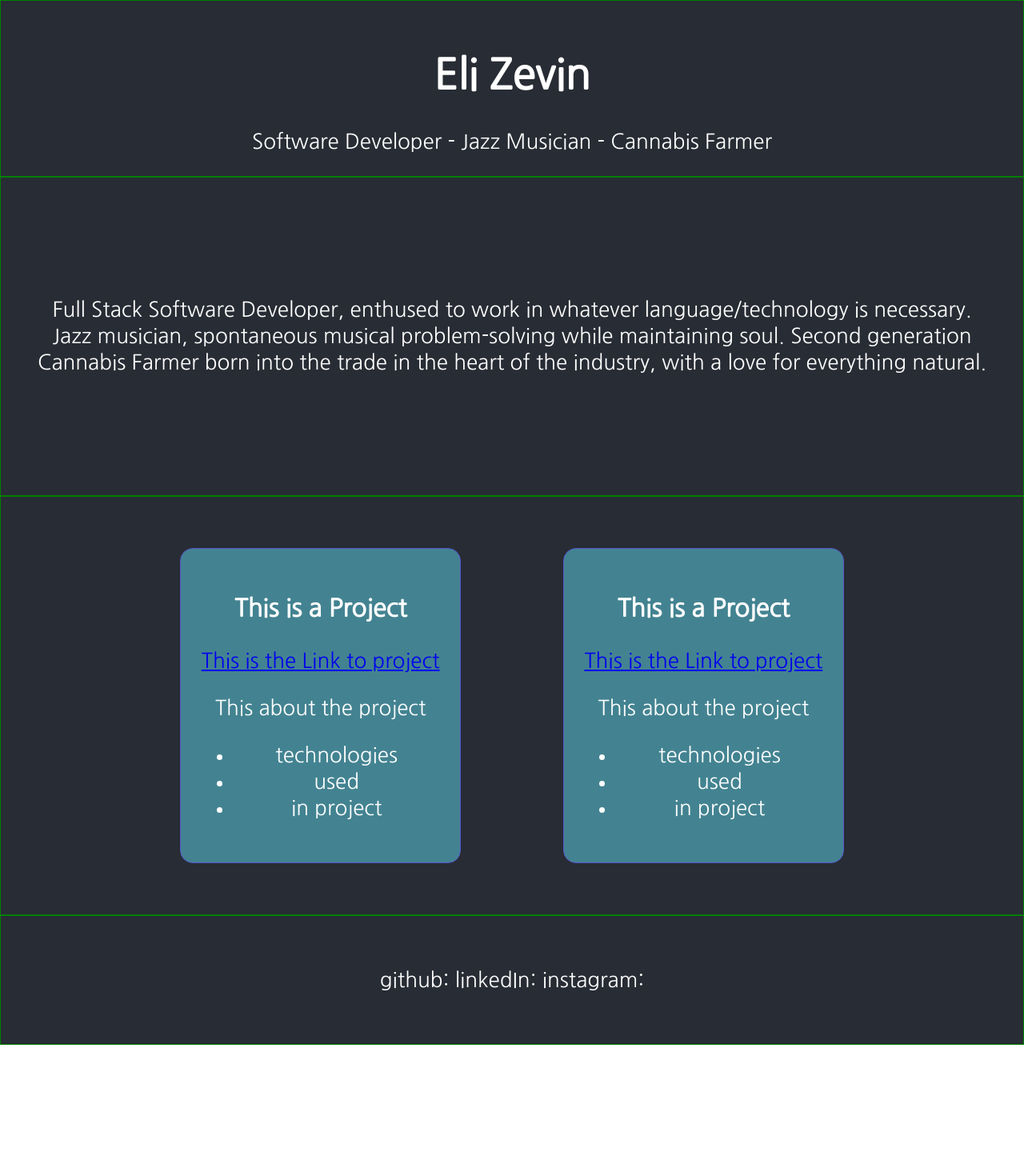
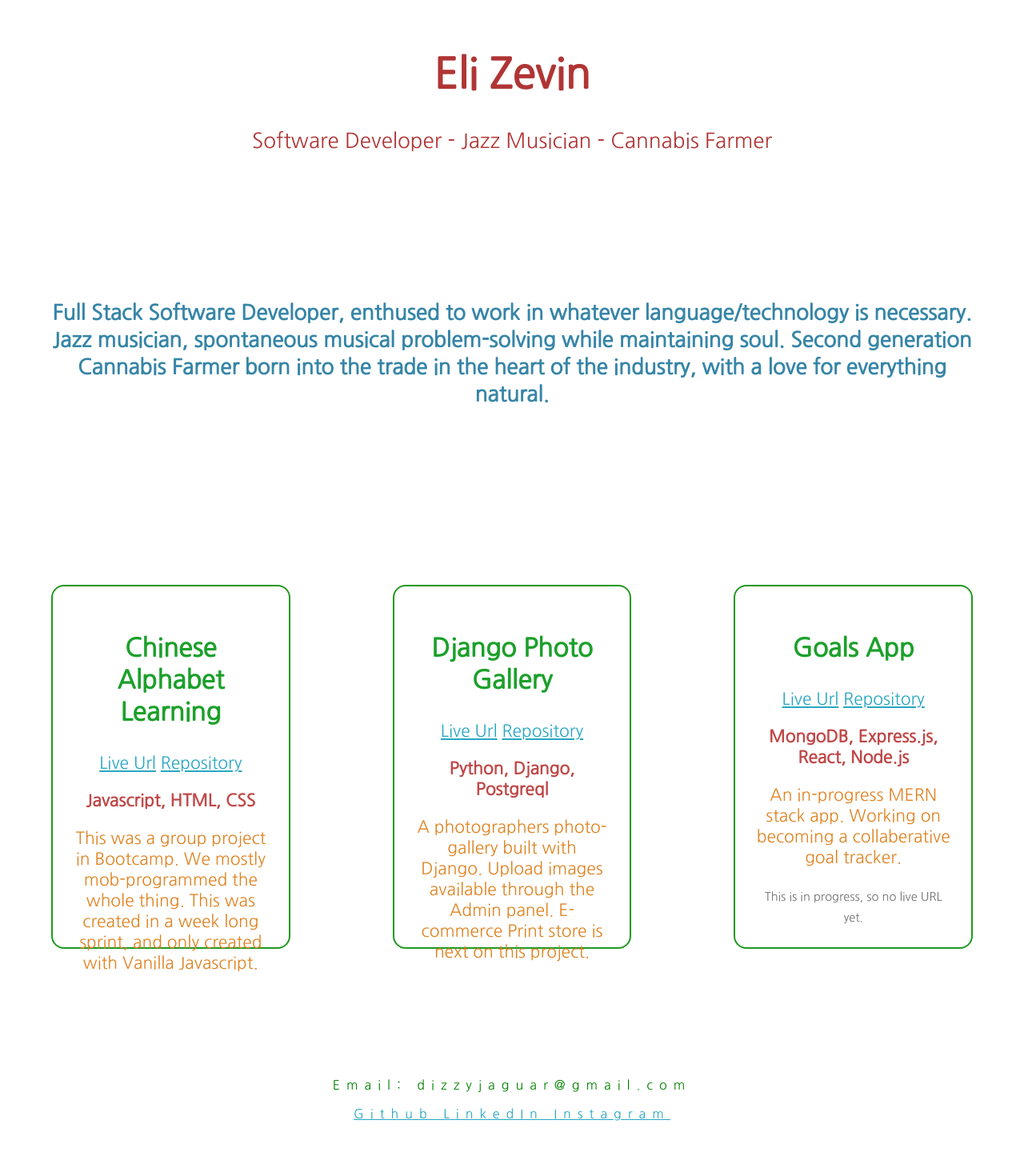
Before and after one commit to dizzyjaguar/portfolio, a React (Create React App) app: page / in a window 1280 px wide. Shown: the top 1440 px of the page at 80% size. Before the commit the page ends 1306 px from the top, so only its background shows below. Built offline with nearby package versions, Linux system fonts and the light colour scheme.

Commit message:
more updates

```diff
--- a/src/components/App/App.css
+++ b/src/components/App/App.css
@@ -1,5 +1,12 @@
 @import url('https://fonts.googleapis.com/css?family=Nanum+Gothic&display=swap');
 
+a {
+  color: rgb(40, 166, 194);
+}
+
+a:hover {
+  color: rgb(218, 104, 18);
+}
 
 .App {
   text-align: center;
@@ -9,72 +16,77 @@
 
 
 .Header {
-  background-color: #282c34;
+  background-color: #ffffff;
   min-height: 20vh;
   display: flex;
   flex-direction: column;
   align-items: center;
   justify-content: center;
-  border: 1px solid green;
   font-size: calc(10px + 2vmin);
-  color: white;
+  color: rgb(176, 53, 53);
   padding: 2%;
 }
 
-.Header span {
-
-}
-
 .About {
-  background-color: #282c34;
+  background-color: #ffffff;
   min-height: 40vh;
   display: flex;
   flex-direction: column;
   align-items: center;
   justify-content: center;
-  border: 1px solid green;
   font-size: calc(10px + 2vmin);
-  color: white;
-  padding: 3%;
+  padding: 5%;
 }
 
 .About p {
-
+  color: rgb(54, 133, 167);
+  font-weight: 800;
+  line-height: 130%;
 }
 
 .Projects {
-  background-color: #282c34;
+  background-color: #ffffff;
   min-height: 40vh;
   display: flex;
   flex-direction: row;
   align-items: center;
   justify-content: center;
-  border: 1px solid green;
-  font-size: calc(10px + 2vmin);
-  color: white;
+}
+
+.Footer {
+  color: green;
+  padding: 5em;
+  letter-spacing: .5em;
 }
 
 .Project-Item {
   display: inline-block;
-  background-color: rgb(67, 131, 145);
-  border: 1px solid rgb(84, 84, 205);
+  background-color: rgb(255, 255, 255);
+  border: 2px solid rgb(32, 153, 32);
   border-radius: 1rem;
   padding: 2%;
   margin: 5%;
+  width: 40rem;
+  height: 25rem;
+  font-size: calc(5px + 2vmin);
 }
 
-.Footer {
-  background-color: #282c34;
-  min-height: 20vh;
-  display: flex;
-  flex-direction: column;
-  align-items: center;
-  justify-content: center;
-  border: 1px solid green;
-  font-size: calc(10px + 2vmin);
-  color: white;
+.Technology {
+  color: rgb(192, 72, 72);
+  font-weight: bolder;
 }
 
-.App-link {
-  color: #61dafb;
+.Description {
+  color: rgb(223, 131, 33);
+  font-weight: 500 ;
 }
+
+.Extra {
+  color: rgb(114, 111, 111);
+  font-size: .7em;
+}
+
+.Title {
+  color: rgb(28, 160, 43);
+  font-size: 1.5em;
+};
--- a/src/components/Footer/Footer.js
+++ b/src/components/Footer/Footer.js
@@ -5,10 +5,11 @@ export default class Footer extends Component {
     return (
       <div className='Footer'>
         <p>
-          github:
-          linkedIn:
-          instagram:
+          Email: dizzyjaguar@gmail.com
         </p>
+        <a href='https://github.com/dizzyjaguar'>Github </a>
+        <a href='https://www.linkedin.com/in/eli-zevin/'>LinkedIn </a>
+        <a href='https://www.instagram.com/eli.zevin'>Instagram </a>
       </div>
     )
   }
--- a/src/components/ProjectItem/ProjectItem.js
+++ b/src/components/ProjectItem/ProjectItem.js
@@ -1,18 +1,18 @@
-import React, { Component } from 'react'
+import React from 'react';
+import '../App/App.css';
 
-export default class ProjectItem extends Component {
-  render() {
-    return (
-      <div className='Project-Item'>
-        <h3> This is a Project</h3>
-        <a href='/'>This is the Link to project</a>
-        <p> This about the project </p>
-        <ul>
-          <li>technologies</li>
-          <li> used </li>
-          <li> in project </li>
-        </ul>
-      </div>
-    )
-  }
-}
+
+const ProjectItem = ({ title, liveUrl, repo, technology, description, extra }) => {
+  return (
+    <div className='Project-Item'>
+      <h3 className='Title'> {title} </h3>
+      <a className='LiveUrl' href={liveUrl}>Live Url</a> <n/>
+      <a className='Repo' href={repo}>Repository</a>
+      <p className='Technology'> {technology} </p>
+      <p className='Description'> {description} </p>
+      <span className='Extra'> {extra} </span>
+    </div>
+  );
+};
+
+export default ProjectItem;
--- a/src/containers/Projects.js
+++ b/src/containers/Projects.js
@@ -1,13 +1,39 @@
 import React, { Component } from 'react'
 import ProjectItem from '../components/ProjectItem/ProjectItem.js'
+import projectsData from '../data/projectsData.js'
 
-export default class Projects extends Component {
-  render() {
-    return (
-      <div className='Projects'>
-        <ProjectItem />
-        <ProjectItem />
-      </div>
-    )
-  }
+
+const Projects = () => {
+  const projectNodes = projectsData.map(project => {
+    return <ProjectItem {...project}
+    // title={title}
+    // liveUrl={liveUrl}
+    // repo={repo}
+    // technology={technology}
+    // description={description}
+    // extra={extra}
+    />
+  });
+
+
+  return (
+    <div className='Projects'>
+      {projectNodes}
+    </div>
+  )
 }
+
+export default Projects;
+
+// export default class Projects extends Component {
+
+
+//   render() {
+//     return (
+//       <div className='Projects'>
+//         <ProjectItem />
+//         <ProjectItem />
+//       </div>
+//     )
+//   }
+// }
--- a/data/projectsData.js
+++ b/src/data/projectsData.js
@@ -1,26 +1,28 @@
-export const projectsData = {
-  chineseAlphabet: {
+const projectsData = [
+  {
     title: 'Chinese Alphabet Learning',
     liveUrl: 'https://dizzyjaguar.github.io/chinese-alphabet-learning/',
     repo: 'https://github.com/dizzyjaguar/chinese-alphabet-learning',
-    technology: 'Javascript',
+    technology: 'Javascript, HTML, CSS',
     description: 'This was a group project in Bootcamp. We mostly mob-programmed the whole thing.  This was created in a week long sprint, and only created with Vanilla Javascript.',
     extra: '',
   },
-  photoGallery: {
+  {
     title: 'Django Photo Gallery',
     liveUrl: 'https://louie-gallery.herokuapp.com/',
     repo: 'https://github.com/dizzyjaguar/Louie-Moskowitz-Photo-Gallery',
-    technology: 'Python, Django',
-    description: '',
+    technology: 'Python, Django, Postgreql',
+    description: 'A photographers photo-gallery built with Django. Upload images available through the Admin panel. E-commerce Print store is next on this project.',
     extra: '',
   },
-  goalsApp: {
+  {
     title: 'Goals App',
     liveUrl: 'no live url yet',
     repo: 'Front-End: https://github.com/dizzyjaguar/goals-frontend, Back-End: https://github.com/dizzyjaguar/goals-backend',
     technology: 'MongoDB, Express.js, React, Node.js',
     description: 'An in-progress MERN stack app. Working on becoming a collaberative goal tracker.',
-    extra: 'This is in progress',
+    extra: 'This is in progress, so no live URL yet.',
   }
-}
+];
+
+export default projectsData;
```
